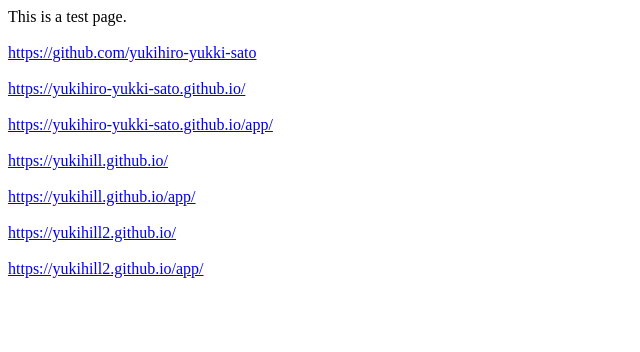
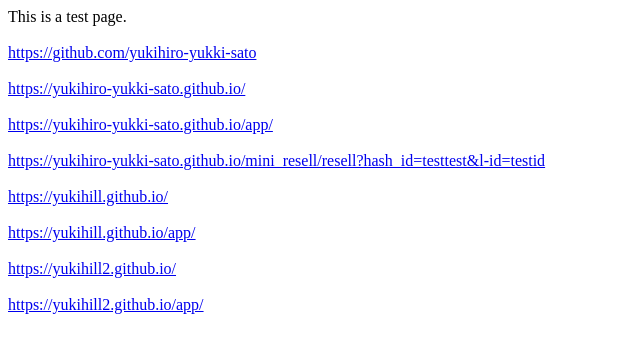
Before and after one commit to yukihill/yukihill.github.io, a plain HTML site: page index.html in a window 1280 px wide. Shown: the whole page, without its empty margins (0-640 px from the left). Drawn offline with Linux system fonts and the light colour scheme.

Commit message:
Update index.html

```diff
--- a/index.html
+++ b/index.html
@@ -18,6 +18,8 @@
       <br/>
       <a href="https://yukihiro-yukki-sato.github.io/app/">https://yukihiro-yukki-sato.github.io/app/</a><br/>
       <br/>
+      <a href="https://yukihiro-yukki-sato.github.io/mini_resell/resell?hash_id=testtest&l-id=testid">https://yukihiro-yukki-sato.github.io/mini_resell/resell?hash_id=testtest&l-id=testid</a><br/>
+      <br/>
       <a href="https://yukihill.github.io/">https://yukihill.github.io/</a><br/>
       <br/>
       <a href="https://yukihill.github.io/app/">https://yukihill.github.io/app/</a><br/>
```
